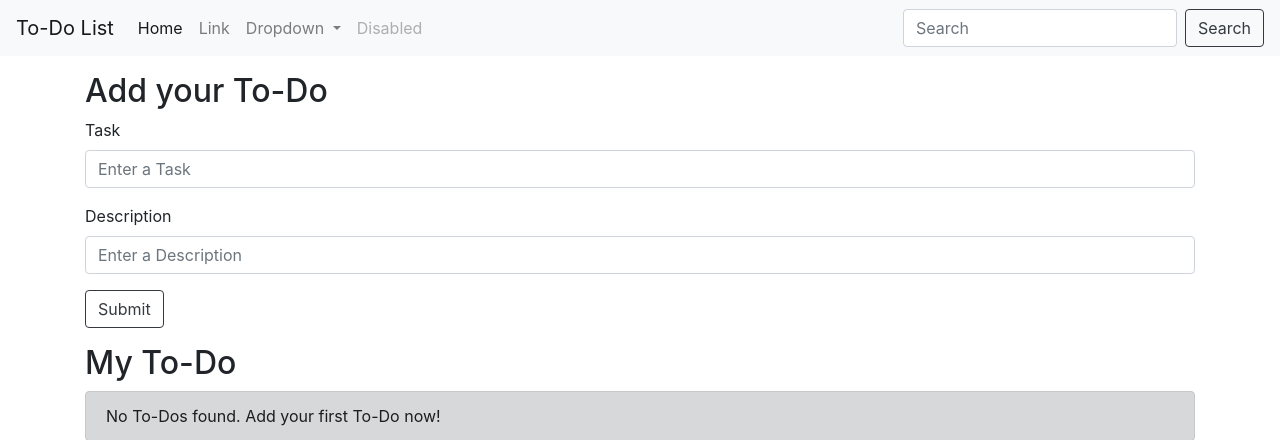
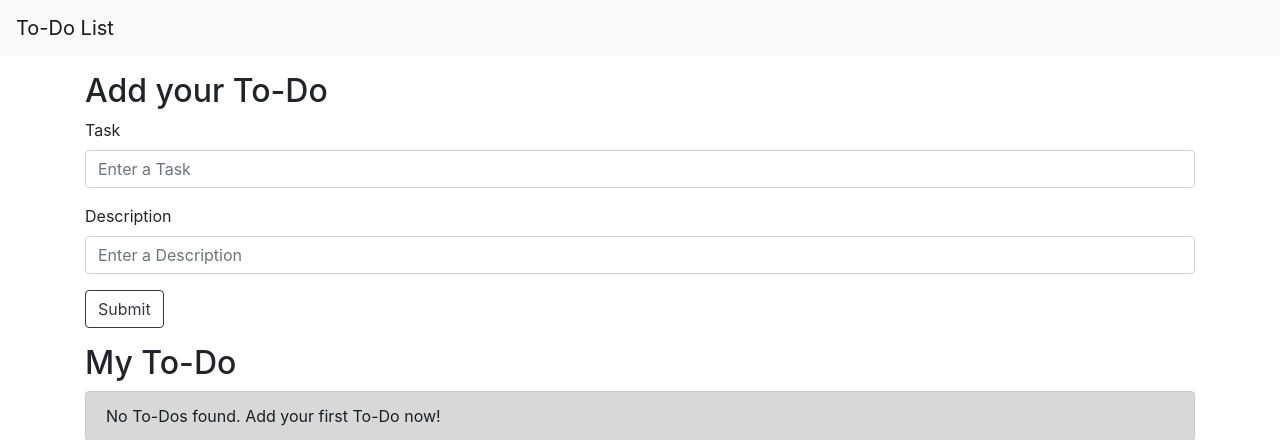
Before and after one commit to ashtikar-advait/todo_list_flask, a Flask app: template templates/sample.html in a window 1280 px wide. Shown: the top 440 px of the page. Run offline with Flask 3, Linux system fonts and the light colour scheme; the template is opened without the code that fills it, so the values that code supplies are empty.

Commit message:
Some changes are made to the navigation bar. Unncessory links are removed.

```diff
--- a/templates/base.html
+++ b/templates/base.html
@@ -20,36 +20,6 @@
             aria-controls="navbarSupportedContent" aria-expanded="false" aria-label="Toggle navigation">
             <span class="navbar-toggler-icon"></span>
         </button>
-
-        <div class="collapse navbar-collapse" id="navbarSupportedContent">
-            <ul class="navbar-nav mr-auto">
-                <li class="nav-item active">
-                    <a class="nav-link" href="#">Home <span class="sr-only">(current)</span></a>
-                </li>
-                <li class="nav-item">
-                    <a class="nav-link" href="#">Link</a>
-                </li>
-                <li class="nav-item dropdown">
-                    <a class="nav-link dropdown-toggle" href="#" id="navbarDropdown" role="button" data-toggle="dropdown"
-                        aria-haspopup="true" aria-expanded="false">
-                        Dropdown
-                    </a>
-                    <div class="dropdown-menu" aria-labelledby="navbarDropdown">
-                        <a class="dropdown-item" href="#">Action</a>
-                        <a class="dropdown-item" href="#">Another action</a>
-                        <div class="dropdown-divider"></div>
-                        <a class="dropdown-item" href="#">Something else here</a>
-                    </div>
-                </li>
-                <li class="nav-item">
-                    <a class="nav-link disabled" href="#" tabindex="-1" aria-disabled="true">Disabled</a>
-                </li>
-            </ul>
-            <form class="form-inline my-2 my-lg-0">
-                <input class="form-control mr-sm-2" type="search" placeholder="Search" aria-label="Search">
-                <button class="btn btn-outline-dark my-2 my-sm-0" type="submit">Search</button>
-            </form>
-        </div>
     </nav>
     {% block body %}
 
```
Also changed, not shown: instance/todo.db.
